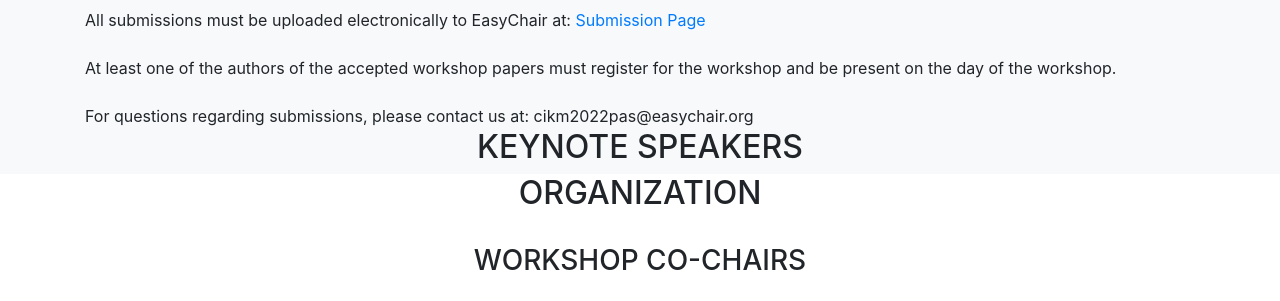
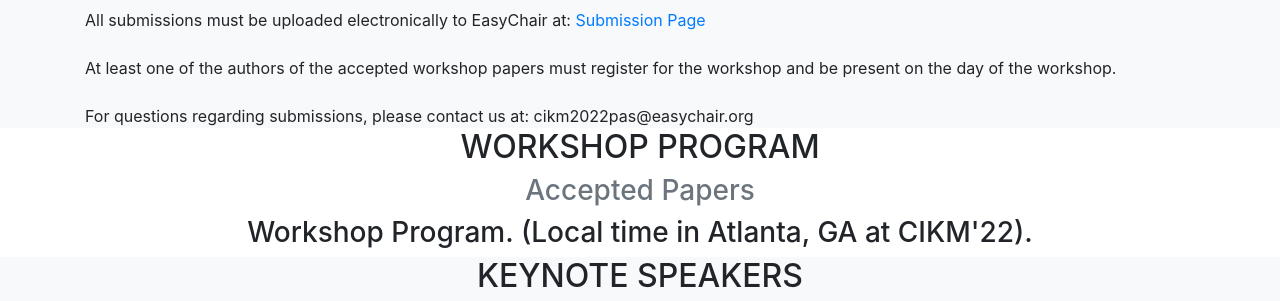
Before and after one commit to PASWorkshop22/PASWorkshop22.github.io, a website with bundled scripts: page index.html in a window 1280 px wide. Shown: the part 1640-1941 px from the top of the page. Built offline with nearby package versions, Linux system fonts and the light colour scheme; a web font is replaced by a local one.

Commit message:
Update index.html

```diff
--- a/index.html
+++ b/index.html
@@ -194,6 +194,19 @@
   </section>
 
   <!-- About -->
+    <section id="program">
+    <div class="container">
+      <div class="row">
+        <div class="col-lg-12 text-center">
+          <h2 class="section-heading text-uppercase">Workshop Program</h2>
+	  <h3 class="section-subheading text-muted">Accepted Papers</h3>
+
+	  <h3 class="section-subheading">Workshop Program. (Local time in Atlanta, GA at CIKM'22).</h3>
+
+        </div>
+      </div>
+    </div>
+  </section>
 
   <section class='bg-light' id="keynote">
     <div class="container">
```
